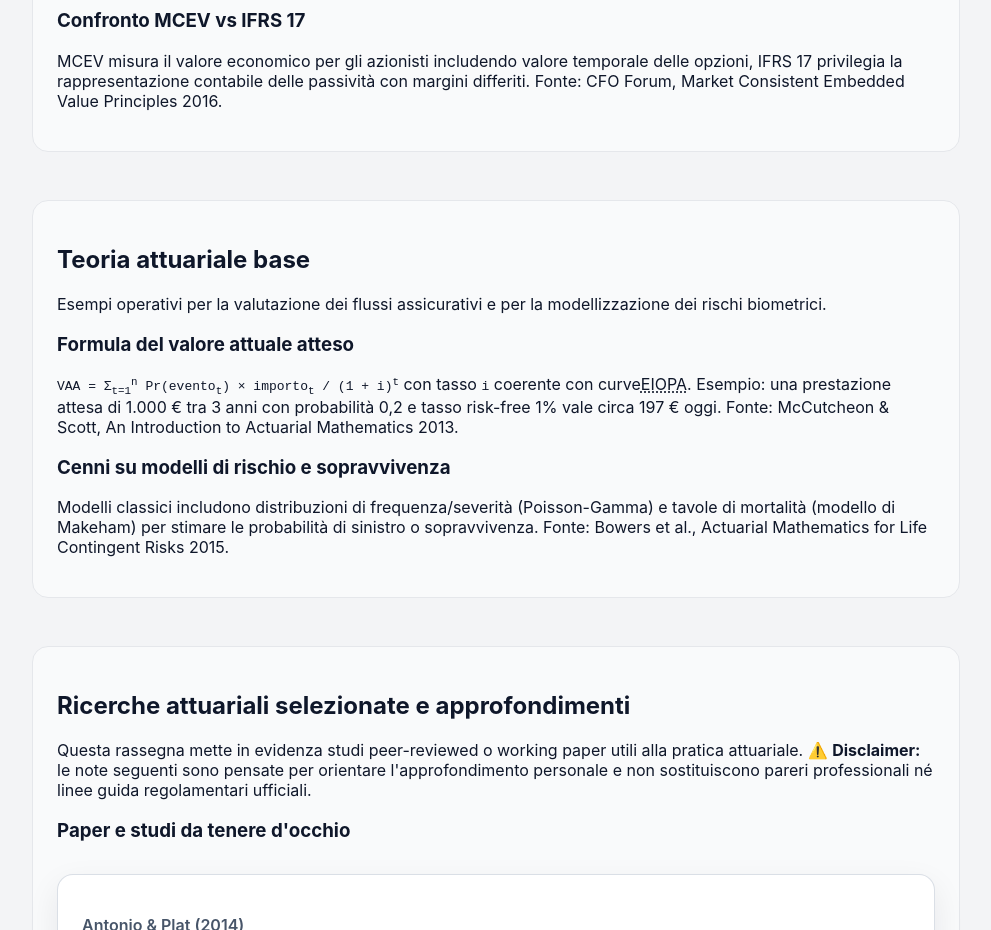
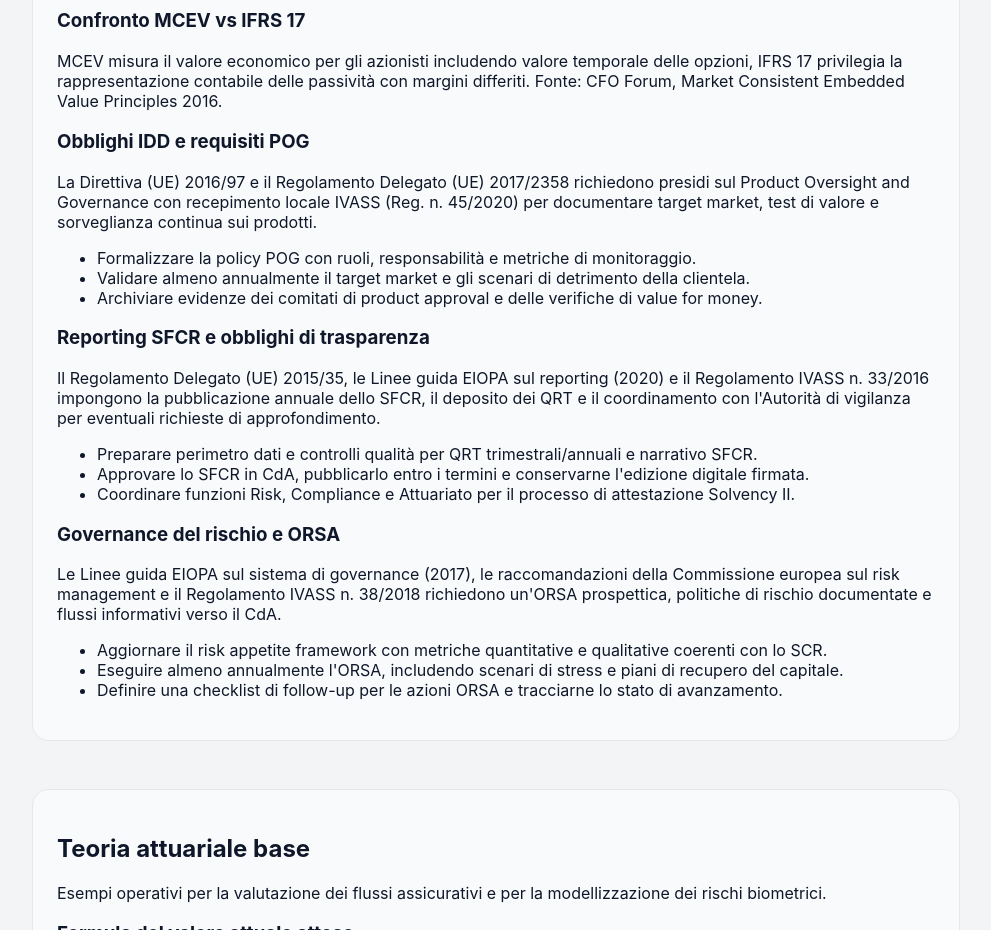
Before and after one commit to pietroscik/attuario-eu, a Next.js app: page /wiki in a window 1280 px wide. Shown: the part 1320-2250 px from the top of the page, without its empty margins (144-1135 px from the left). Built offline with nearby package versions, Linux system fonts and the light colour scheme.

Commit message:
Add regulatory obligation summaries to wiki

```diff
--- a/pages/wiki.js
+++ b/pages/wiki.js
@@ -193,6 +193,37 @@ export default function Wiki() {
           MCEV misura il valore economico per gli azionisti includendo valore temporale delle opzioni, IFRS 17 privilegia la rappresentazione
           contabile delle passività con margini differiti. Fonte: CFO Forum, Market Consistent Embedded Value Principles 2016.
         </p>
+        <h3>Obblighi IDD e requisiti POG</h3>
+        <p>
+          La Direttiva (UE) 2016/97 e il Regolamento Delegato (UE) 2017/2358 richiedono presidi sul Product Oversight and Governance con
+          recepimento locale IVASS (Reg. n. 45/2020) per documentare target market, test di valore e sorveglianza continua sui prodotti.
+        </p>
+        <ul>
+          <li>Formalizzare la policy POG con ruoli, responsabilità e metriche di monitoraggio.</li>
+          <li>Validare almeno annualmente il target market e gli scenari di detrimento della clientela.</li>
+          <li>Archiviare evidenze dei comitati di product approval e delle verifiche di value for money.</li>
+        </ul>
+        <h3>Reporting SFCR e obblighi di trasparenza</h3>
+        <p>
+          Il Regolamento Delegato (UE) 2015/35, le Linee guida EIOPA sul reporting (2020) e il Regolamento IVASS n. 33/2016 impongono la
+          pubblicazione annuale dello SFCR, il deposito dei QRT e il coordinamento con l&apos;Autorità di vigilanza per eventuali richieste di
+          approfondimento.
+        </p>
+        <ul>
+          <li>Preparare perimetro dati e controlli qualità per QRT trimestrali/annuali e narrativo SFCR.</li>
+          <li>Approvare lo SFCR in CdA, pubblicarlo entro i termini e conservarne l&apos;edizione digitale firmata.</li>
+          <li>Coordinare funzioni Risk, Compliance e Attuariato per il processo di attestazione Solvency II.</li>
+        </ul>
+        <h3>Governance del rischio e ORSA</h3>
+        <p>
+          Le Linee guida EIOPA sul sistema di governance (2017), le raccomandazioni della Commissione europea sul risk management e il
+          Regolamento IVASS n. 38/2018 richiedono un&apos;ORSA prospettica, politiche di rischio documentate e flussi informativi verso il CdA.
+        </p>
+        <ul>
+          <li>Aggiornare il risk appetite framework con metriche quantitative e qualitative coerenti con lo SCR.</li>
+          <li>Eseguire almeno annualmente l&apos;ORSA, includendo scenari di stress e piani di recupero del capitale.</li>
+          <li>Definire una checklist di follow-up per le azioni ORSA e tracciarne lo stato di avanzamento.</li>
+        </ul>
       </section>
       <section className="info-panel" aria-labelledby="teoria-attuariale-base">
         <h2 id="teoria-attuariale-base">Teoria attuariale base</h2>
```
